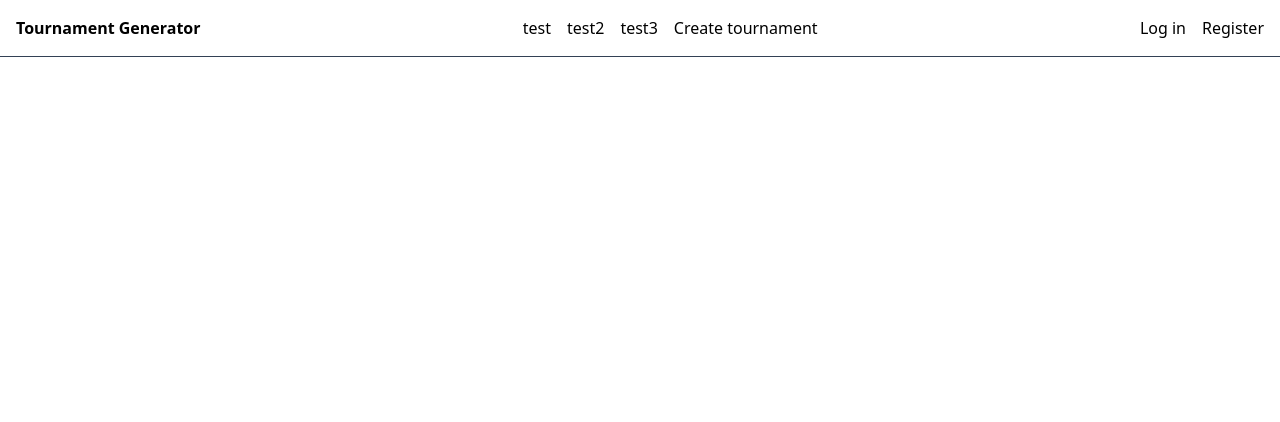
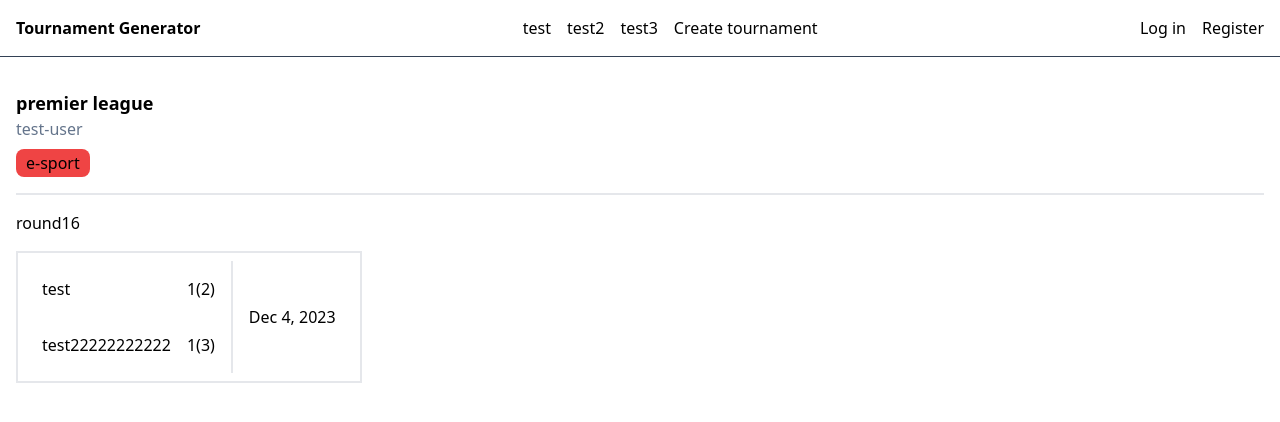
Before and after one commit to Eryk13/TMS, an Angular app in the folder web-app/: page /tournament/1 in a window 1280 px wide. Shown: the top 422 px of the page. Built offline with nearby package versions, Linux system fonts and the light colour scheme.

Commit message:
start working on detail page

```diff
--- a/web-app/src/app/app.routes.ts
+++ b/web-app/src/app/app.routes.ts
@@ -1,6 +1,6 @@
 import { Routes } from '@angular/router';
 import { TournamentsPageComponent } from './modules/tournament/components/tournaments-page/tournaments-page.component';
-import { DetailPageComponent } from './tournament-detail/components/detail-page/detail-page.component';
+import { DetailPageComponent } from './modules/tournament-detail/components/detail-page/detail-page.component';
 
 export const routes: Routes = [
     {path: "", component: TournamentsPageComponent},
--- /dev/null
+++ b/web-app/src/app/modules/tournament-detail/components/detail-page/detail-page.component.html
@@ -0,0 +1,15 @@
+<main class="mt-8 container mx-auto px-4">
+    @if(tournamentDetail) {
+        <h1 class="text-lg font-bold">{{tournamentDetail.tournament.name}}</h1>
+        <h4 class="font-italic text-slate-500 mb-2">{{tournamentDetail.tournament.user.username}}</h4>
+        <div class="flex gap-4 border-b-2 border-solid pb-4">
+            <div class="border-solid border-2 rounded-lg px-2 bg-red-500 border-transparent py-0">{{tournamentDetail.tournament.discipline}}</div>
+        </div>
+        <section class="mt-4">
+            <app-schedule [schedule]="tournamentDetail.schedule"></app-schedule>
+        </section>
+    }
+    @else {
+        <p>Tournament with this id doesn't exist</p>
+    }
+</main>
--- /dev/null
+++ b/web-app/src/app/modules/tournament-detail/components/detail-page/detail-page.component.ts
@@ -0,0 +1,17 @@
+import { Component } from '@angular/core';
+import { Tournament } from '../../../tournament/models/tournament';
+import { ScheduleComponent } from '../schedule/schedule.component';
+import { TournamentDetail } from '../../models/tournament-detail';
+
+@Component({
+  selector: 'app-detail-page',
+  standalone: true,
+  imports: [ScheduleComponent],
+  templateUrl: './detail-page.component.html',
+  styleUrl: './detail-page.component.css'
+})
+export class DetailPageComponent {
+  tournamentDetail: TournamentDetail | undefined = {tournament: {id: 1, name: 'premier league', discipline: "e-sport", participants: ['newcastle united', 'everton'], participantsType: 'TEAM', userId: 1, user: {id: 1, username: 'test-user'}, startDate: new Date()},
+    schedule: [{name: 'round16', schedule: [{id: 0, date: new Date(), participant1: 'test', participant2: 'test22222222222', score1: 1, score2: 1, extraScore1: 2, extraScore2: 3}]}]}
+  ;
+}
--- /dev/null
+++ b/web-app/src/app/modules/tournament-detail/components/schedule/schedule.component.html
@@ -0,0 +1,32 @@
+<div>
+    @for(stage of schedule; track $index) {
+        <div>
+            <h4 class="my-4">{{stage.name}}</h4>
+            <div class="flex">
+                @for(game of stage.schedule; track $index){
+                    <div class="border-2 border-solid p-2 flex">
+                        <div>
+                            <div class="flex justify-between p-4">
+                                <p>{{game.participant1}}</p>
+                                <div class="flex ml-4">
+                                    <p>{{game.score1}}</p>
+                                    <p>{{"(" + game.extraScore1 + ")"}}</p>
+                                </div>
+                            </div>
+                            <div class="flex justify-between p-4">
+                                <p>{{game.participant2}}</p>
+                                <div class="flex ml-4">
+                                    <p>{{game.score2}}</p>
+                                    <p>{{"(" + game.extraScore2 + ")"}}</p>
+                                </div>
+                            </div>
+                        </div>
+                        <div class="border-l-2 p-4 flex items-center justify-center">
+                            {{game.date | date}}
+                        </div>
+                    </div>
+                }
+            </div>
+        </div>
+    }
+</div>
--- /dev/null
+++ b/web-app/src/app/modules/tournament-detail/models/schedule.ts
@@ -0,0 +1,10 @@
+export interface Schedule {
+    id: number;
+    date: Date;
+    participant1: string;
+    participant2: string;
+    score1: number | null;
+    score2: number | null;
+    extraScore1: number | null;
+    extraScore2: number | null;
+}
--- /dev/null
+++ b/web-app/src/app/modules/tournament-detail/models/tournament-detail.ts
@@ -0,0 +1,7 @@
+import { Tournament } from "../../tournament/models/tournament";
+import { TournamentStage } from "./tournament-stage";
+
+export interface TournamentDetail {
+    tournament: Tournament;
+    schedule: TournamentStage[];
+}
--- /dev/null
+++ b/web-app/src/app/modules/tournament-detail/models/tournament-stage.ts
@@ -0,0 +1,6 @@
+import { Schedule } from "./schedule";
+
+export interface TournamentStage {
+    name: string;
+    schedule: Schedule[];
+}
```
Also changed, not shown: web-app/src/app/modules/tournament-detail/components/schedule/schedule.component.ts (added, +14 -0 lines), web-app/src/app/tournament-detail/components/detail-page/detail-page.component.ts (deleted, +0 -12 lines), web-app/src/assets/test-data/example-schedule.json (added, +64 -0 lines), web-app/src/app/modules/tournament-detail/components/detail-page/detail-page.component.css (added), web-app/src/app/modules/tournament-detail/components/schedule/schedule.component.css (added), 2 other files (tests, documents, lock files or other folders).
